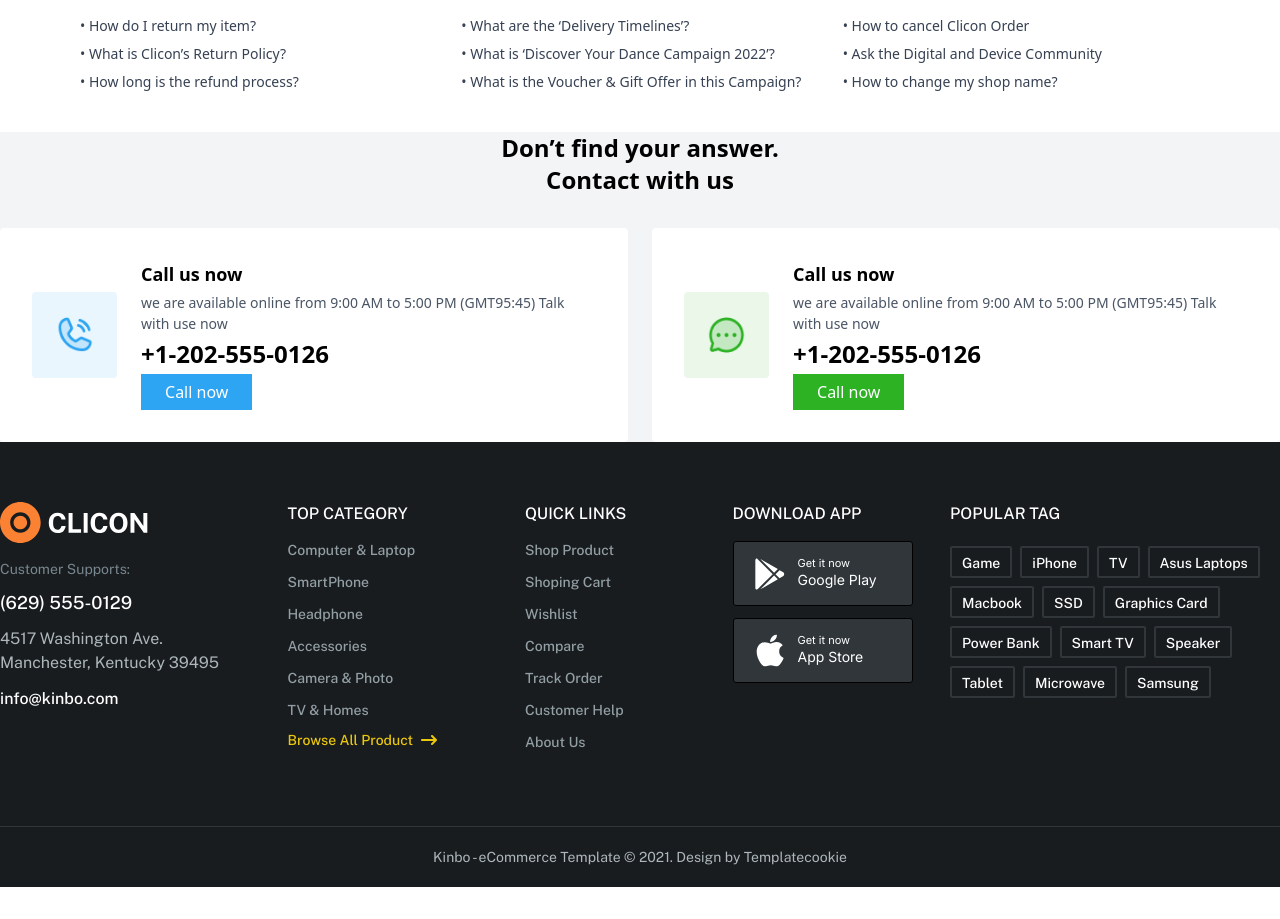
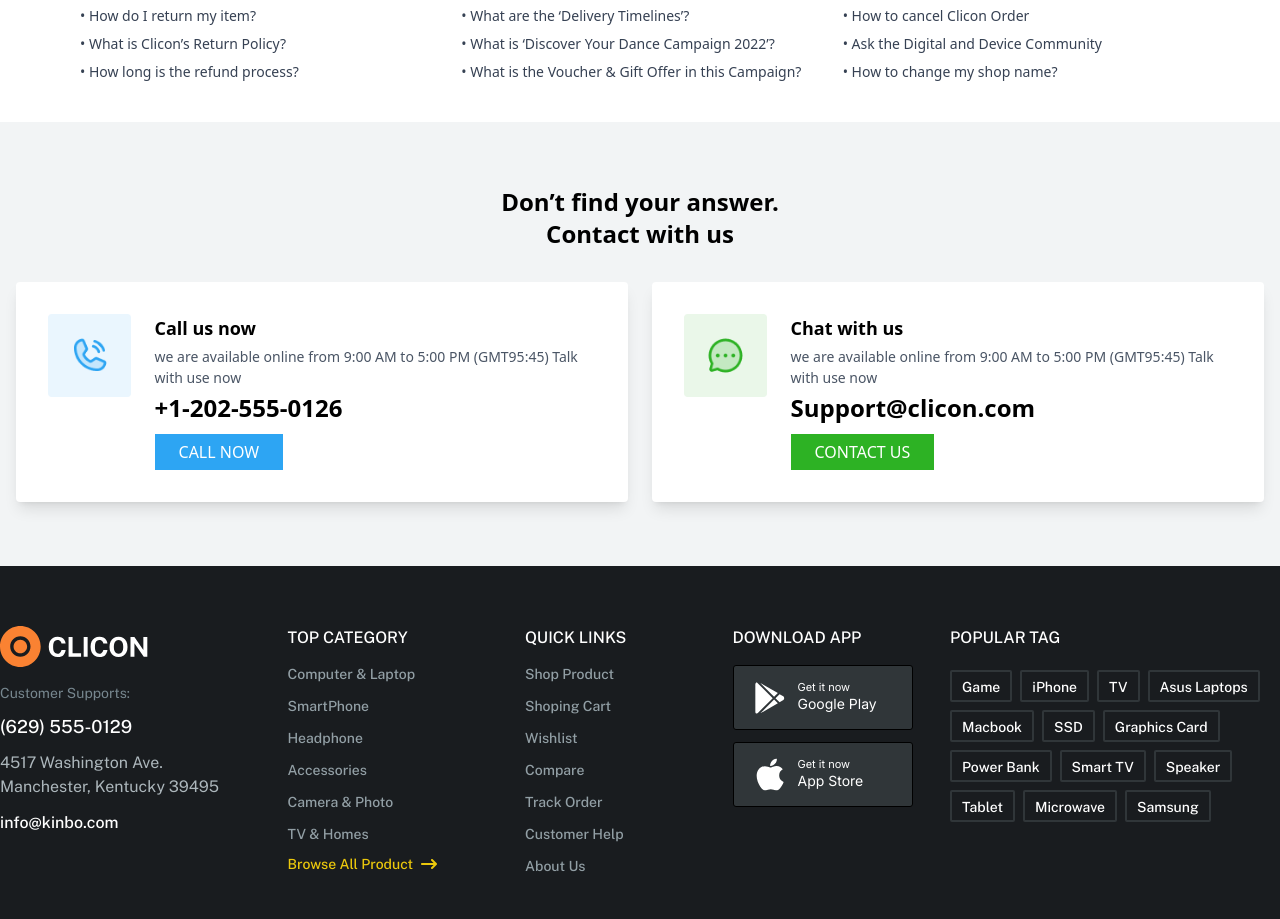
Before and after one commit to RaymovMardon/Clicon, a React (Vite) app: page /support in a window 1280 px wide. Shown: the part 1080-1999 px from the top of the page. Before the commit the page ends 1967 px from the top, so only its background shows below. Built offline with nearby package versions, Linux system fonts and the light colour scheme; no server answers.

Commit message:
update support page 12/08/25 23:34

```diff
--- a/src/pages/support/index.tsx
+++ b/src/pages/support/index.tsx
@@ -20,7 +20,7 @@ function Supportpage() {
       ];
     return (
         <>
-        <div className="bg-[#F2F4F5] h-[72px]"></div>
+        <div className="bg-[#F2F4F5] h-[62px]"></div>
         <section className="w-full bg-white py-5">
       <div className="max-w-6xl mx-auto flex flex-col md:flex-row items-center gap-6 px-4">
 
@@ -98,13 +98,13 @@ function Supportpage() {
         </div>
       </div>
     </section>
-    <section className="bg-[#F2F4F5]">
+    <section className="bg-[#F2F4F5] py-16">
         <div className="container mx-auto max-w-[1280px]">
         <h2 className="text-center text-xl md:text-2xl font-semibold mb-8">
         Don’t find your answer. <br /> Contact with us
         </h2>
-        <div className="flex gap-6">
-            <div className="flex p-8 rounded-sm gap-6 bg-white"><div className=" flex justify-center">
+        <div className="flex flex-col mx-4 gap-6 md:flex-row">
+            <div className="flex items-start p-8 rounded-sm gap-6 bg-white shadow-lg transition-all hover:shadow-2xl"><div className=" flex justify-center">
           <img
             src={img2} // замените на вашу картинку
             alt="call"
@@ -114,9 +114,9 @@ function Supportpage() {
             <h3 className="text-lg font-semibold">Call us now</h3>
             <p className="text-[14px] text-gray-600 font-normal">we are available online from 9:00 AM to 5:00 PM (GMT95:45) Talk with use now</p>
             <h4 className="text-2xl font-semibold">+1-202-555-0126</h4>
-            <a className="bg-[#2DA5F3] px-6 py-1.5 text-white">Call now</a>
+            <a href="tel:+1-202-555-0126" className="bg-[#2DA5F3] mt-1.5 px-6 py-1.5 transition-all text-white hover:bg-blue-500">CALL NOW</a>
             </div></div>
-            <div className="flex p-8 rounded-sm gap-6 bg-white">
+            <div className="flex items-start p-8 rounded-sm gap-6 bg-white shadow-lg transition-all hover:shadow-2xl">
             <div className=" flex justify-center">
           <img
             src={img3} // замените на вашу картинку
@@ -124,10 +124,10 @@ function Supportpage() {
             className="w-full max-w-sm object-contain"
           />
         </div> <div className="flex flex-col items-baseline gap-1">
-            <h3 className="text-lg font-semibold">Call us now</h3>
+            <h3 className="text-lg font-semibold">Chat with us</h3>
             <p className="text-[14px] text-gray-600 font-normal">we are available online from 9:00 AM to 5:00 PM (GMT95:45) Talk with use now</p>
-            <h4 className="text-2xl font-semibold">+1-202-555-0126</h4>
-            <a className="bg-[#2DB224] px-6 py-1.5 text-white">Call now</a>
+            <h4 className="text-2xl font-semibold">Support@clicon.com</h4>
+            <a href="mailto:support@clicon.com" className="bg-[#2DB224] mt-1.5  transition-all px-6 py-1.5 text-white hover:bg-green-600">CONTACT US</a>
             </div>
             </div>
             </div>
```
